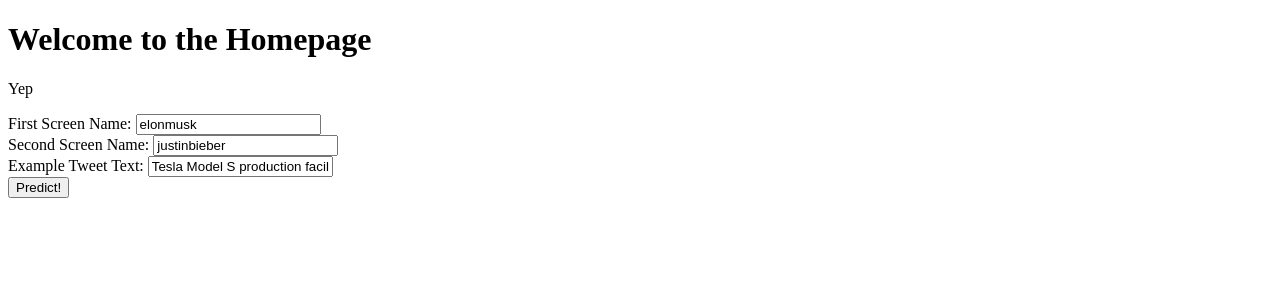
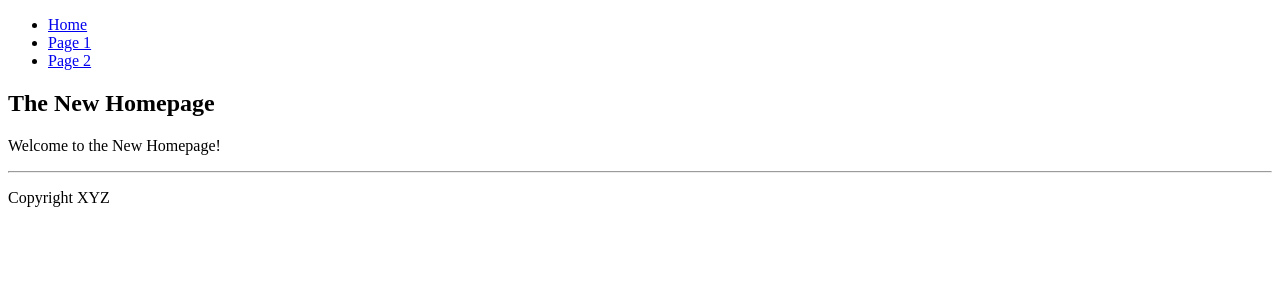
Before and after one commit to s2t2/web-app-inclass-pt3, a Flask app: page / in a window 1280 px wide. Shown: the top 300 px of the page. Run offline with Flask 2, Linux system fonts and the light colour scheme.

Commit message:
View templates with shared layout

```diff
--- a/web_app/new_routes.py
+++ b/web_app/new_routes.py
@@ -17,7 +17,13 @@ basilica_client = basilica_connection()
 
 @new_routes.route("/")
 def index():
-    return render_template("homepage.html")
+    #return render_template("homepage.html")
+    return render_template("new_homepage.html")
+
+@new_routes.route("/hello")
+def hello():
+    #return render_template("homepage.html")
+    return render_template("hello.html", message="YOUR NAME HERE")
 
 #
 # DATABASE STUFF
--- /dev/null
+++ b/web_app/templates/layout.html
@@ -0,0 +1,31 @@
+<!DOCTYPE html>
+<html lang="en">
+<head>
+    <meta charset="UTF-8">
+    <meta name="viewport" content="width=device-width, initial-scale=1.0">
+    <meta http-equiv="X-UA-Compatible" content="ie=edge">
+    <title></title>
+</head>
+<body>
+
+    <nav>
+        <ul>
+            <li><a href="/">Home</a></li>
+            <li><a href="/page1">Page 1</a></li>
+            <li><a href="/page2">Page 2</a></li>
+        </ul>
+    </nav>
+
+
+    <!-- PAGE CONTENTS -->
+    <div id="content">
+    {% block content %}
+    {% endblock %}
+    </div>
+
+    <hr>
+    <footer>
+        <p>Copyright XYZ</p>
+    </footer>
+</body>
+</html>
--- /dev/null
+++ b/web_app/templates/new_homepage.html
@@ -0,0 +1,6 @@
+{% extends "layout.html" %}
+
+{% block content %}
+  <h2>The New Homepage</h2>
+  <p>Welcome to the New Homepage!</p>
+{% endblock %}
```
Also changed, not shown: web_app/templates/hello.html (+3 -12 lines).
